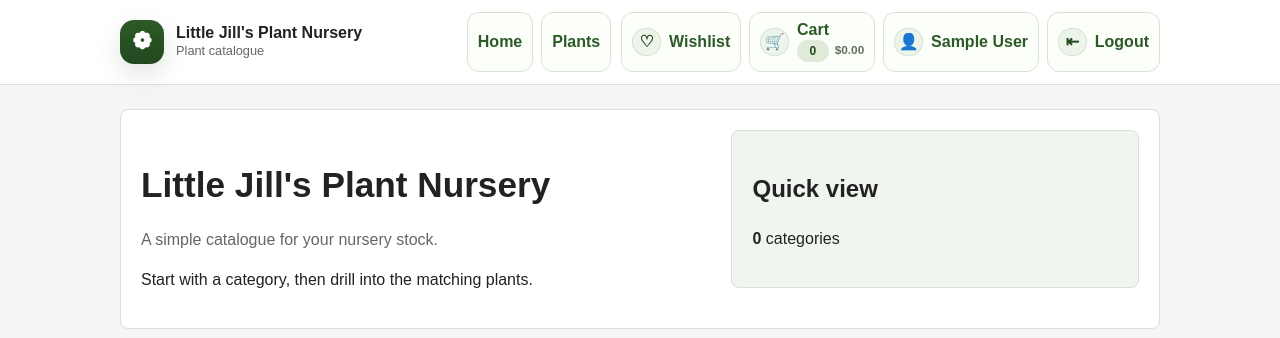
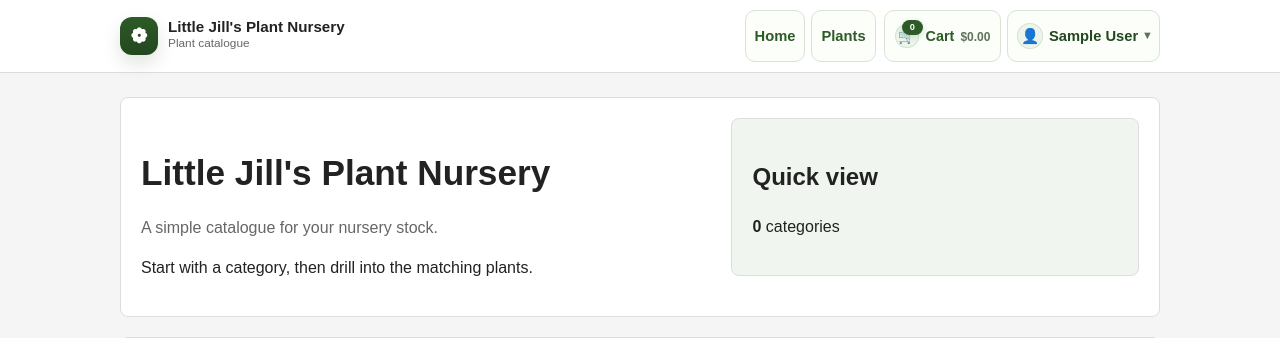
Before and after one commit to rowanjames04/SDS-Plant-Nursery, a Flask app: page / in a window 1280 px wide. Shown: the top 338 px of the page. Run offline with Flask 3, Linux system fonts and the light colour scheme; the visitor is signed in with stand-in values (Sample User, id 1); data that the repository does not hold is empty.

Commit message:
chore: tighten header layout and simplify cart control
Refine the shared site header to feel slimmer and more cohesive. Reduce spacing and sizing across the brand, nav buttons, and account dropdown, and redesign the cart button so the quantity badge sits inside the emoji bubble while keeping the control on a single line.

```diff
--- a/static/styles.css
+++ b/static/styles.css
@@ -49,17 +49,17 @@ body {
 .site-header__inner {
     max-width: 1040px;
     margin: 0 auto;
-    padding: 12px 20px;
+    padding: 10px 18px;
     display: flex;
     justify-content: space-between;
     align-items: center;
-    gap: 14px;
+    gap: 12px;
 }
 
 .brand {
     display: inline-flex;
     align-items: center;
-    gap: 12px;
+    gap: 10px;
     font-weight: 700;
     text-decoration: none;
     color: #222;
@@ -70,13 +70,13 @@ body {
     display: inline-flex;
     align-items: center;
     justify-content: center;
-    width: 44px;
-    height: 44px;
-    border-radius: 14px;
+    width: 38px;
+    height: 38px;
+    border-radius: 12px;
     background: linear-gradient(180deg, #2d5a27 0%, #23471f 100%);
     color: #fff;
     flex: 0 0 auto;
-    box-shadow: 0 10px 24px rgba(35, 71, 31, 0.14);
+    box-shadow: 0 8px 18px rgba(35, 71, 31, 0.14);
 }
 
 .icon-glyph {
@@ -87,7 +87,7 @@ body {
 }
 
 .icon-glyph--brand {
-    font-size: 1.45rem;
+    font-size: 1.25rem;
 }
 
 .brand-text {
@@ -95,7 +95,7 @@ body {
 }
 
 .brand-name {
-    font-size: 1rem;
+    font-size: 0.95rem;
     line-height: 1.1;
 }
 
@@ -103,21 +103,21 @@ body {
     display: block;
     color: #666;
     font-weight: 400;
-    font-size: 0.8rem;
+    font-size: 0.74rem;
 }
 
 .header-actions {
     display: flex;
     align-items: center;
     justify-content: flex-end;
-    gap: 10px;
+    gap: 8px;
     min-width: 0;
     flex: 1 1 auto;
 }
 
 .site-nav {
     display: flex;
-    gap: 8px;
+    gap: 6px;
     flex-wrap: nowrap;
     align-items: center;
 }
@@ -134,18 +134,19 @@ body {
 .nav-button {
     display: inline-flex;
     align-items: center;
-    gap: 8px;
-    padding: 8px 10px;
+    gap: 6px;
+    padding: 7px 9px;
     border: 1px solid #d8e3d5;
-    border-radius: 12px;
+    border-radius: 10px;
     background: #fbfef9;
     text-decoration: none;
     line-height: 1;
     font-weight: 600;
+    font-size: 0.92rem;
     white-space: nowrap;
     color: #23471f;
     transition: transform 0.15s ease, box-shadow 0.15s ease, border-color 0.15s ease, background 0.15s ease;
-    min-height: 42px;
+    min-height: 36px;
 }
 
 .nav-button:hover {
@@ -170,46 +171,42 @@ body {
     display: inline-flex;
     align-items: center;
     justify-content: center;
-    width: 1.8rem;
-    height: 1.8rem;
+    width: 1.6rem;
+    height: 1.6rem;
     border-radius: 999px;
     background: #edf4ea;
     color: #23471f;
-    font-size: 1rem;
+    font-size: 0.92rem;
     box-shadow: inset 0 0 0 1px #d8e3d5;
     flex: 0 0 auto;
 }
 
 .nav-button__content {
-    display: grid;
-    gap: 2px;
+    display: inline-flex;
+    align-items: baseline;
+    gap: 6px;
+    min-width: 0;
 }
 
-.nav-meta {
-    display: inline-flex;
-    align-items: center;
-    gap: 6px;
-    font-size: 0.74rem;
+.nav-button__title {
+    font-size: 0.9rem;
+}
+
+.nav-button__subtitle {
+    font-size: 0.75rem;
     color: #5e725a;
 }
 
-.nav-badge {
-    display: inline-flex;
+.nav-button--cart {
+    min-width: 0;
+    gap: 7px;
+    padding: 7px 10px;
     align-items: center;
-    justify-content: center;
-    min-width: 1.35rem;
-    height: 1.35rem;
-    padding: 0 5px;
-    border-radius: 999px;
-    background: #dfead9;
-    color: #23471f;
-    font-size: 0.75rem;
-    font-weight: 700;
+    background: #fbfef9;
 }
 
-.nav-button--cart {
-    align-items: center;
-    min-width: 0;
+.nav-button--cart .nav-button__content {
+    line-height: 1;
 }
 
 .nav-button--icon {
@@ -217,7 +214,7 @@ body {
 }
 
 .site-nav--primary .nav-button {
-    padding: 8px 10px;
+    padding: 7px 9px;
 }
 
 .site-nav--primary {
@@ -229,6 +226,94 @@ body {
 .site-nav--utility {
     justify-content: flex-end;
     flex: 0 0 auto;
+}
+
+.nav-button--cart .nav-icon-chip {
+    width: 1.5rem;
+    height: 1.5rem;
+    position: relative;
+    background: #edf4ea;
+    color: #23471f;
+}
+
+.nav-icon-chip__emoji {
+    font-size: 0.88rem;
+    line-height: 1;
+}
+
+.nav-icon-chip__badge {
+    position: absolute;
+    top: -4px;
+    right: -4px;
+    min-width: 0.92rem;
+    height: 0.92rem;
+    padding: 0 3px;
+    border-radius: 999px;
+    background: #2d5a27;
+    color: #fff;
+    font-size: 0.58rem;
+    font-weight: 700;
+    line-height: 1;
+    display: inline-flex;
+    align-items: center;
+    justify-content: center;
+    box-shadow: 0 2px 6px rgba(45, 90, 39, 0.18);
+}
+
+.account-menu {
+    position: relative;
+}
+
+.account-menu summary {
+    list-style: none;
+}
+
+.account-menu summary::-webkit-details-marker {
+    display: none;
+}
+
+.account-menu__summary {
+    cursor: pointer;
+}
+
+.account-menu[open] .account-menu__summary {
+    border-color: #b8cbb4;
+    background: #eef5eb;
+    box-shadow: 0 6px 14px rgba(45, 90, 39, 0.08);
+}
+
+.account-menu__caret {
+    font-size: 0.72rem;
+    color: #5e725a;
+}
+
+.account-menu__dropdown {
+    position: absolute;
+    top: calc(100% + 6px);
+    right: 0;
+    min-width: 180px;
+    padding: 6px;
+    border: 1px solid #d8e3d5;
+    border-radius: 12px;
+    background: #fbfef9;
+    box-shadow: 0 14px 30px rgba(35, 71, 31, 0.12);
+    display: grid;
+    gap: 3px;
+    z-index: 20;
+}
+
+.account-menu__item {
+    display: block;
+    padding: 8px 10px;
+    border-radius: 9px;
+    color: #23471f;
+    font-weight: 600;
+    text-decoration: none;
+}
+
+.account-menu__item:hover {
+    background: #eef5eb;
+    text-decoration: none;
 }
 
 .card {
--- a/templates/_header.html
+++ b/templates/_header.html
@@ -19,29 +19,29 @@
                 </a>
             </nav>
             <nav class="site-nav site-nav--utility">
-                <a class="nav-button nav-button--icon" href="{{ url_for('wishlist') }}">
-                    <span class="nav-icon-chip" aria-hidden="true">♡</span>
-                    <span>Wishlist</span>
-
                 <a class="nav-button nav-button--cart" href="{{ url_for('cart') }}">
-                    <span class="nav-icon-chip" aria-hidden="true">🛒</span>
+                    <span class="nav-icon-chip nav-icon-chip--cart" aria-hidden="true">
+                        <span class="nav-icon-chip__emoji">🛒</span>
+                        <span class="nav-icon-chip__badge">{{ header_cart_item_count }}</span>
+                    </span>
                     <span class="nav-button__content">
-                        <span>Cart</span>
-                        <span class="nav-meta">
-                            <span class="nav-badge">{{ header_cart_item_count }}</span>
-                            <span>${{ '%.2f'|format(header_cart_total) }}</span>
-                        </span>
+                        <span class="nav-button__title">Cart</span>
+                        <span class="nav-button__subtitle">${{ '%.2f'|format(header_cart_total) }}</span>
                     </span>
                 </a>
                 {% if current_user.is_authenticated %}
-                <a class="nav-button" href="{{ url_for('profile') }}">
-                    <span class="nav-icon-chip" aria-hidden="true">👤</span>
-                    <span>{{ current_user.full_name }}</span>
-                </a>
-                <a class="nav-button nav-button--icon" href="{{ url_for('logout') }}">
-                    <span class="nav-icon-chip" aria-hidden="true">⇤</span>
-                    <span>Logout</span>
-                </a>
+                <details class="account-menu">
+                    <summary class="nav-button account-menu__summary">
+                        <span class="nav-icon-chip" aria-hidden="true">👤</span>
+                        <span>{{ current_user.full_name }}</span>
+                        <span class="account-menu__caret" aria-hidden="true">▾</span>
+                    </summary>
+                    <div class="account-menu__dropdown">
+                        <a class="account-menu__item" href="{{ url_for('profile') }}">Profile</a>
+                        <a class="account-menu__item" href="{{ url_for('wishlist') }}">Wishlist</a>
+                        <a class="account-menu__item" href="{{ url_for('logout') }}">Logout</a>
+                    </div>
+                </details>
                 {% else %}
                 <a class="nav-button nav-button--icon" href="{{ url_for('login') }}">
                     <span class="nav-icon-chip" aria-hidden="true">⇥</span>
```
